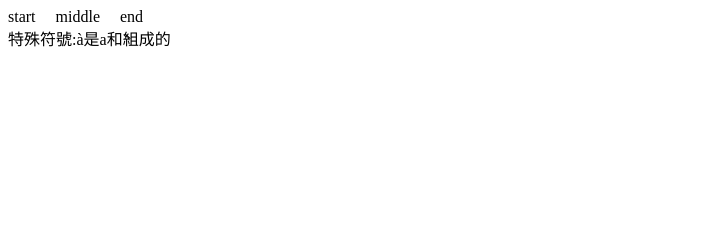
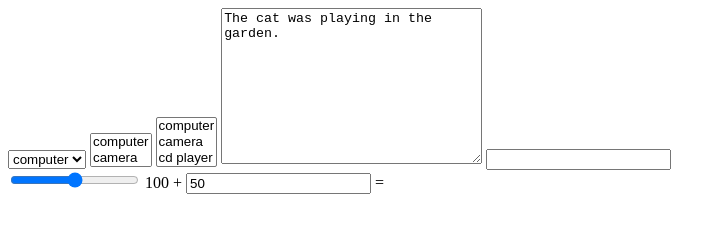
Before and after one commit to ShawnTseng/HTML5-practice, a plain HTML site: page index.html in a window 1280 px wide. Shown: the whole page, without its empty margins (0-726 px from the left). Drawn offline with Linux system fonts and the light colour scheme.

Commit message:
form elements實驗

```diff
--- a/index.html
+++ b/index.html
@@ -9,9 +9,42 @@
 </head>
 
 <body>
-    start&nbsp;&nbsp;&nbsp;&nbsp;&nbsp;middle&#160;&#160;&#160;&#160;&#160;end
-    <br>
-    <span>特殊符號:</span>a&#768;<span>是</span>a<span>和</span>&#768;<span>組成的</span>
+    <select name="products" id="products">
+        <option value="computer">computer</option>
+        <option value="camera">camera</option>
+        <option value="cd player">cd player</option>
+    </select>
+
+    <select name="product-set2" id="products-set2" size="2">
+        <option value="computer">computer</option>
+        <option value="camera">camera</option>
+        <option value="cd player">cd player</option>
+    </select>
+
+    <select name="product-set3" id="products-set3" size="3" multiple>
+        <option value="computer">computer</option>
+        <option value="camera">camera</option>
+        <option value="cd player">cd player</option>
+    </select>
+
+    <textarea name="message" rows="10" cols="30">The cat was playing in the garden.</textarea>
+
+    <input list="browsers">
+    <datalist id="browsers">
+        <option value="Internet Explorer">
+        <option value="Firefox">
+        <option value="Chrome">
+        <option value="Opera">
+        <option value="Safari">
+    </datalist>
+
+    <form oninput="x.value=parseInt(a.value)+parseInt(b.value)">
+        <input type="range" id="a" value="50">
+        100 +
+        <input type="number" id="b" value="50">
+        =
+        <output id="x"></output>
+    </form>
 </body>
 
 </html>
```
